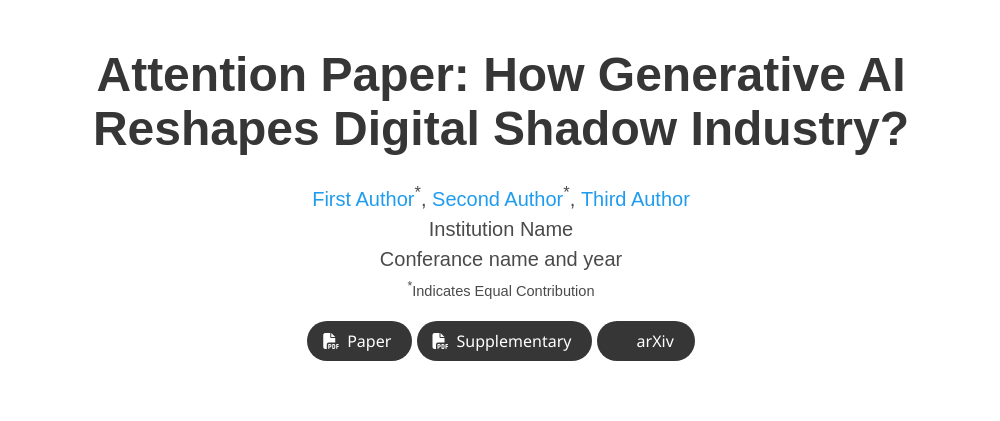
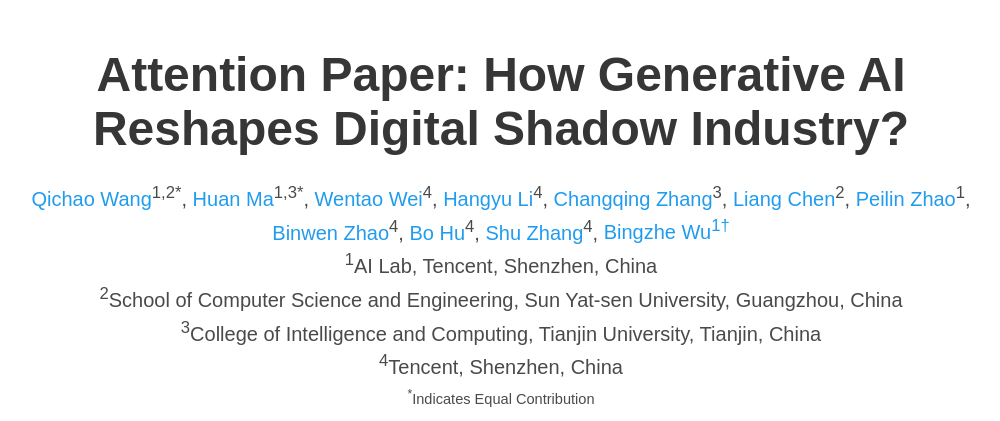
Before and after one commit to aigc-baiker/aigc-baiker-aigc-baiker.github.io, a plain HTML site: page index.html in a window 1280 px wide. Shown: the top 421 px of the page, without its empty margins (139-1139 px from the left). Drawn offline with nearby package versions, Linux system fonts and the light colour scheme; some icons are missing; a web font is replaced by a local one.

Commit message:
Academic project template

```diff
--- a/index.html
+++ b/index.html
@@ -56,16 +56,46 @@
             <div class="is-size-5 publication-authors">
               <!-- Paper authors -->
               <span class="author-block">
-                <a href="FIRST AUTHOR PERSONAL LINK" target="_blank">First Author</a><sup>*</sup>,</span>
+                <a href="FIRST AUTHOR PERSONAL LINK" target="_blank">Qichao Wang</a><sup>1,2*</sup>,</span>
                 <span class="author-block">
-                  <a href="SECOND AUTHOR PERSONAL LINK" target="_blank">Second Author</a><sup>*</sup>,</span>
+                  <a href="SECOND AUTHOR PERSONAL LINK" target="_blank">Huan Ma</a><sup>1,3*</sup>,</span>
                   <span class="author-block">
-                    <a href="THIRD AUTHOR PERSONAL LINK" target="_blank">Third Author</a>
+                    <a href="THIRD AUTHOR PERSONAL LINK" target="_blank">Wentao Wei</a><sup>4</sup>,
                   </span>
+                  <span class="author-block">
+                    <a href="FOURTH AUTHOR PERSONAL LINK" target="_blank">Hangyu Li</a><sup>4</sup>,
+                  </span>
+                  <span class="author-block">
+                    <a href="FIFTH AUTHOR PERSONAL LINK" target="_blank">Changqing Zhang</a><sup>3</sup>,
+                  </span>
+                  <span class="author-block">
+                    <a href="SIXTH AUTHOR PERSONAL LINK" target="_blank">Liang Chen</a><sup>2</sup>,
+                  </span>
+                  <span class="author-block">
+                    <a href="SEVENTH AUTHOR PERSONAL LINK" target="_blank">Peilin Zhao</a><sup>1</sup>,
+                  </span>
+                  <span class="author-block">
+                    <a href="SEVENTH AUTHOR PERSONAL LINK" target="_blank">Binwen Zhao</a><sup>4</sup>,
+                  </span>
+                  <span class="author-block">
+                    <a href="SEVENTH AUTHOR PERSONAL LINK" target="_blank">Bo Hu</a><sup>4</sup>,
+                  </span>
+                  <span class="author-block">
+                    <a href="SEVENTH AUTHOR PERSONAL LINK" target="_blank">Shu Zhang</a><sup>4</sup>,
+                  </span>
+                  <span class="author-block">
+                    <a href="SEVENTH AUTHOR PERSONAL LINK" target="_blank">Bingzhe Wu<sup>1†</sup></a>
+                  </span>
+
                   </div>
 
                   <div class="is-size-5 publication-authors">
-                    <span class="author-block">Institution Name<br>Conferance name and year</span>
+                    <span class="author-block"><sup>1</sup>AI Lab, Tencent, Shenzhen, China<br>
+                      <sup>2</sup>School of Computer Science and Engineering, Sun Yat-sen University, Guangzhou, China<br>
+                      <sup>3</sup>College of Intelligence and Computing, Tianjin University, Tianjin, China<br>
+                      <sup>4</sup>Tencent, Shenzhen, China
+
+                    </span>
                     <span class="eql-cntrb"><small><br><sup>*</sup>Indicates Equal Contribution</small></span>
                   </div>
 
@@ -135,9 +165,9 @@
   <div class="hero-body">
     <div class="container">
       <div id="results-carousel" class="carousel results-carousel">
-       <div class="item">
+       <div style="text-align:center;" class="item">
         <!-- Your image here -->
-        <img src="static/images/pipeline-traditional.svg" alt="MY ALT TEXT"/>
+        <img src="static/images/pipeline.png" alt="MY ALT TEXT"/>
         <h2 class="subtitle has-text-centered">
           Three stages of traditional fraud methods of black/shadow industries.
         </h2>
```
Also changed, not shown: static/images/pipeline.png (added), 5 other files.
